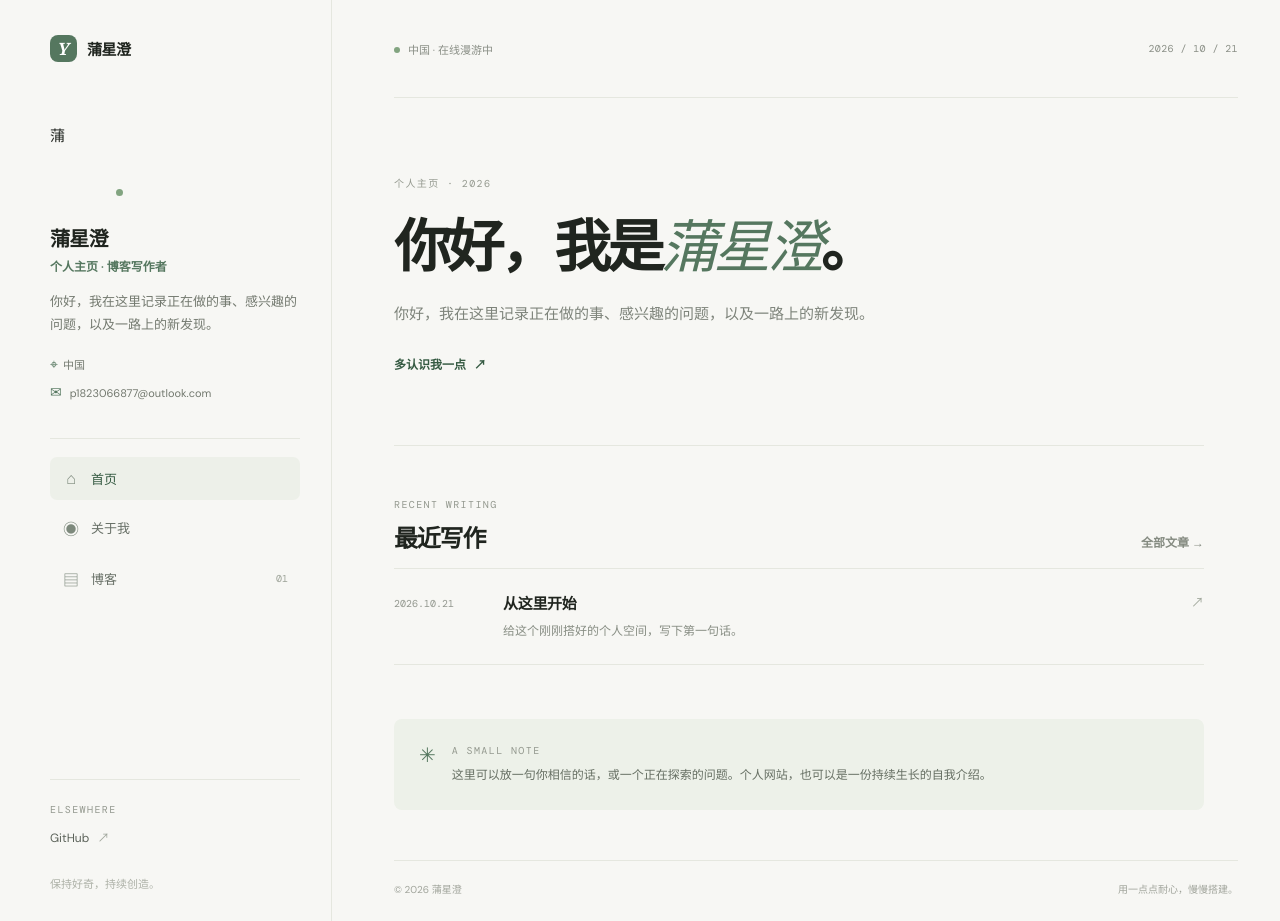
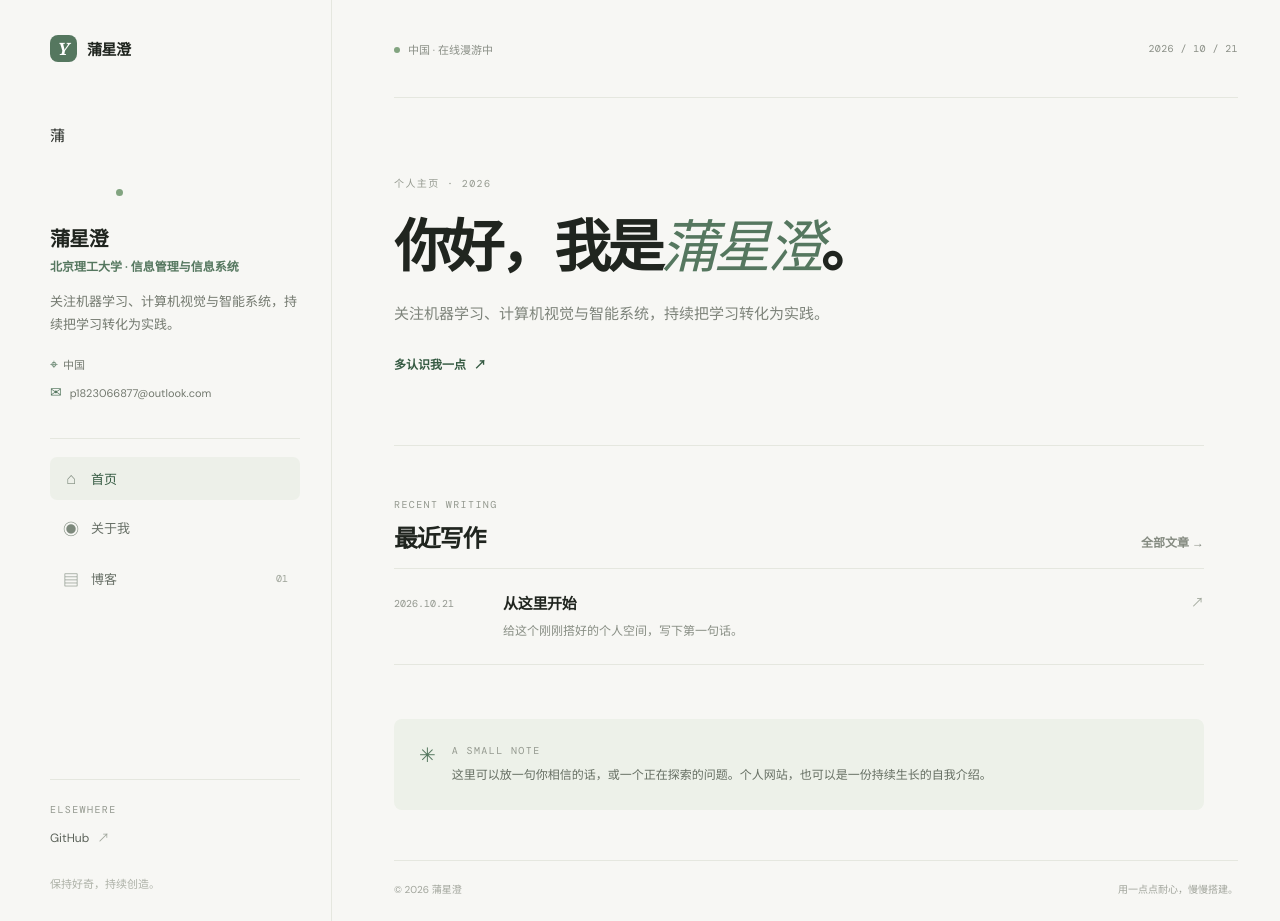
Before and after one commit to MAChine110p/pxc, a Jekyll site: the page built from index.html, in a window 1280 px wide and 921 px high. Built offline with Jekyll 4.4.1, drawn with Linux system fonts in a browser that asks for light colours.

Commit message:
Update profile with _config.yml

```diff
--- a/_config.yml
+++ b/_config.yml
@@ -1,5 +1,5 @@
 title: "蒲星澄"
-description: "个人主页与写作空间"
+description: "蒲星澄的个人主页与学习记录"
 url: "https://MAChine110p.github.io"
 baseurl: "/pxc"
 lang: zh-CN
@@ -19,11 +19,11 @@ exclude:
 
 author:
   name: "蒲星澄"
-  role: "个人主页 · 博客写作者"
+  role: "北京理工大学 · 信息管理与信息系统"
   location: "中国"
   email: "p1823066877@outlook.com"
   github: "https://github.com/MAChine110p"
-  intro: "你好，我在这里记录正在做的事、感兴趣的问题，以及一路上的新发现。"
+  intro: "关注机器学习、计算机视觉与智能系统，持续把学习转化为实践。"
 
 collections:
   pages:
```
